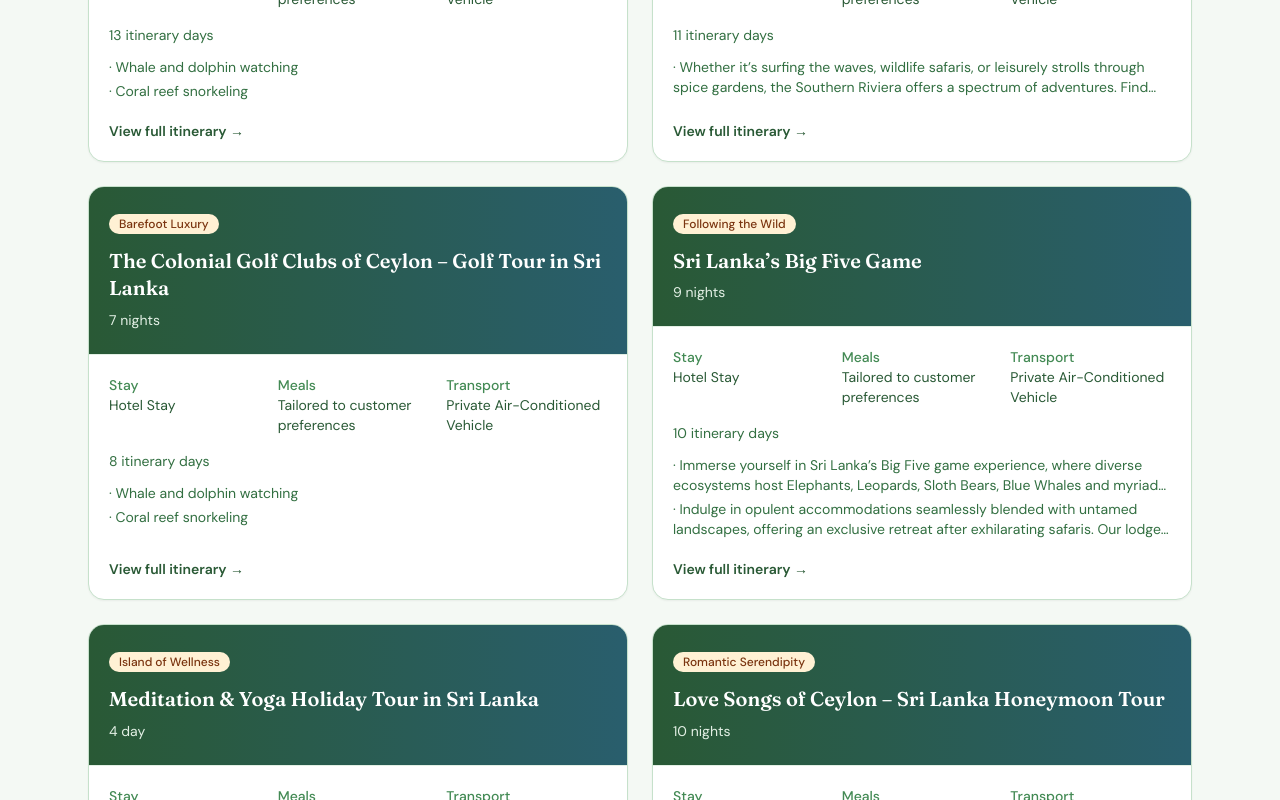
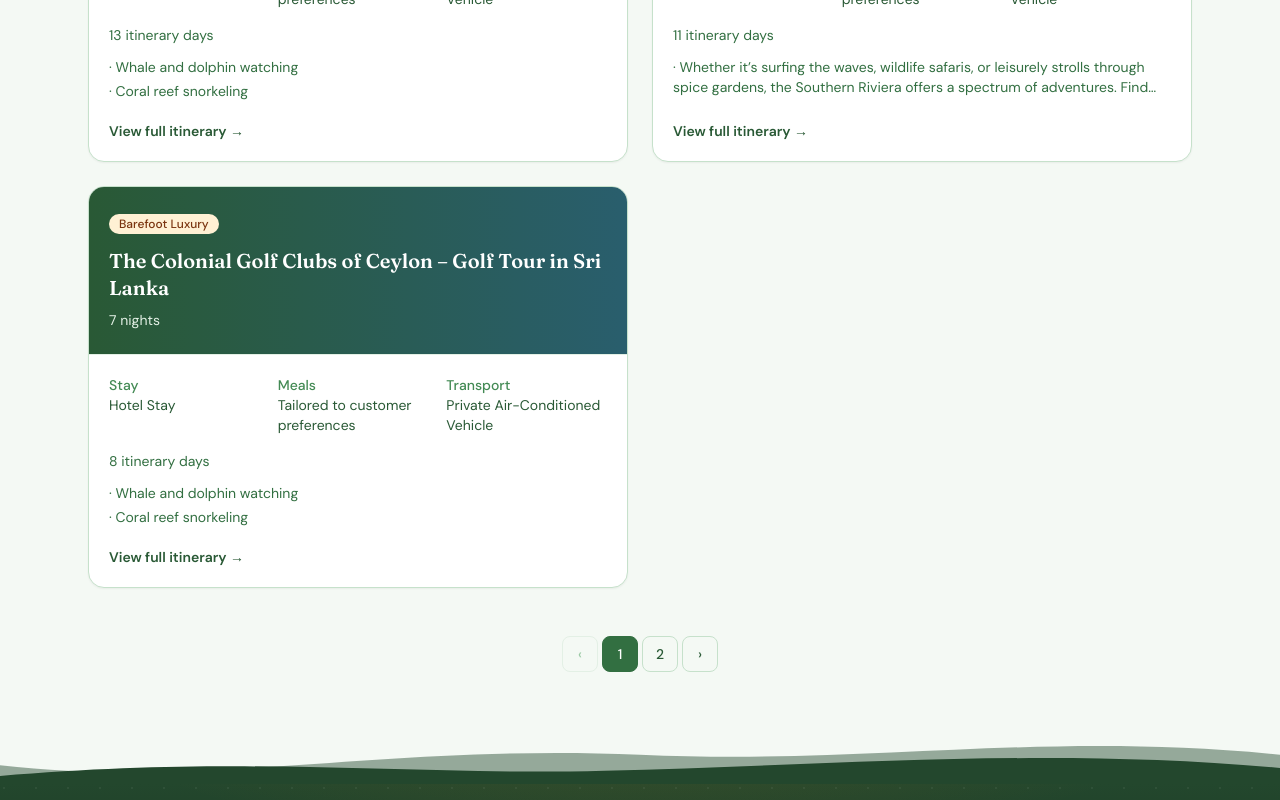
Before and after one commit to SSenitha/Cursor_24H, a Next.js app: page /tours in a window 1280 px wide. Shown: the part 2000-2800 px from the top of the page. Built offline with nearby package versions, Linux system fonts and the light colour scheme.

Commit message:
added pagination

```diff
--- a/src/app/destinations/page.tsx
+++ b/src/app/destinations/page.tsx
@@ -1,16 +1,27 @@
 import { Suspense } from "react";
 import { DestinationCard } from "@/components/DestinationCard";
 import { PageHero } from "@/components/PageHero";
+import { Pagination } from "@/components/Pagination";
 import { SearchFilters } from "@/components/SearchFilters";
 import { filterDestinations } from "@/lib/data";
 
+const PAGE_SIZE = 9;
+
 interface DestinationsPageProps {
-  searchParams: Promise<{ q?: string }>;
+  searchParams: Promise<{ q?: string; page?: string }>;
 }
 
 export default async function DestinationsPage({ searchParams }: DestinationsPageProps) {
-  const { q = "" } = await searchParams;
-  const destinations = filterDestinations(q);
+  const { q = "", page: pageParam } = await searchParams;
+  const currentPage = Math.max(1, parseInt(pageParam ?? "1", 10) || 1);
+
+  const allDestinations = filterDestinations(q);
+  const totalPages = Math.max(1, Math.ceil(allDestinations.length / PAGE_SIZE));
+  const safePage = Math.min(currentPage, totalPages);
+  const destinations = allDestinations.slice(
+    (safePage - 1) * PAGE_SIZE,
+    safePage * PAGE_SIZE,
+  );
 
   return (
     <>
@@ -25,15 +36,23 @@ export default async function DestinationsPage({ searchParams }: DestinationsPag
       </PageHero>
       <section className="mx-auto max-w-6xl px-4 py-12 sm:px-6">
         <p className="mb-8 text-sm text-jungle-600">
-          Showing {destinations.length}{" "}
-          {destinations.length === 1 ? "destination" : "destinations"}
-          {q ? ` for “${q}”` : ""}
+          Showing {(safePage - 1) * PAGE_SIZE + 1}–
+          {Math.min(safePage * PAGE_SIZE, allDestinations.length)} of{" "}
+          {allDestinations.length}{" "}
+          {allDestinations.length === 1 ? "destination" : "destinations"}
+          {q ? ` for "${q}"` : ""}
         </p>
         <div className="grid gap-6 sm:grid-cols-2 lg:grid-cols-3">
           {destinations.map((d) => (
             <DestinationCard key={d.url} destination={d} />
           ))}
         </div>
+        <Pagination
+          currentPage={safePage}
+          totalPages={totalPages}
+          basePath="/destinations"
+          params={{ q: q || undefined }}
+        />
       </section>
     </>
   );
--- a/src/app/experiences/page.tsx
+++ b/src/app/experiences/page.tsx
@@ -1,16 +1,27 @@
 import { Suspense } from "react";
 import { ExperienceCard } from "@/components/ExperienceCard";
 import { PageHero } from "@/components/PageHero";
+import { Pagination } from "@/components/Pagination";
 import { SearchFilters } from "@/components/SearchFilters";
 import { filterExperiences } from "@/lib/data";
 
+const PAGE_SIZE = 9;
+
 interface ExperiencesPageProps {
-  searchParams: Promise<{ q?: string }>;
+  searchParams: Promise<{ q?: string; page?: string }>;
 }
 
 export default async function ExperiencesPage({ searchParams }: ExperiencesPageProps) {
-  const { q = "" } = await searchParams;
-  const experiences = filterExperiences(q);
+  const { q = "", page: pageParam } = await searchParams;
+  const currentPage = Math.max(1, parseInt(pageParam ?? "1", 10) || 1);
+
+  const allExperiences = filterExperiences(q);
+  const totalPages = Math.max(1, Math.ceil(allExperiences.length / PAGE_SIZE));
+  const safePage = Math.min(currentPage, totalPages);
+  const experiences = allExperiences.slice(
+    (safePage - 1) * PAGE_SIZE,
+    safePage * PAGE_SIZE,
+  );
 
   return (
     <>
@@ -25,14 +36,23 @@ export default async function ExperiencesPage({ searchParams }: ExperiencesPageP
       </PageHero>
       <section className="mx-auto max-w-6xl px-4 py-12 sm:px-6">
         <p className="mb-8 text-sm text-jungle-600">
-          Showing {experiences.length} {experiences.length === 1 ? "experience" : "experiences"}
-          {q ? ` for “${q}”` : ""}
+          Showing {(safePage - 1) * PAGE_SIZE + 1}–
+          {Math.min(safePage * PAGE_SIZE, allExperiences.length)} of{" "}
+          {allExperiences.length}{" "}
+          {allExperiences.length === 1 ? "experience" : "experiences"}
+          {q ? ` for "${q}"` : ""}
         </p>
         <div className="grid gap-6 md:grid-cols-2 lg:grid-cols-3">
           {experiences.map((e) => (
             <ExperienceCard key={e.id} experience={e} />
           ))}
         </div>
+        <Pagination
+          currentPage={safePage}
+          totalPages={totalPages}
+          basePath="/experiences"
+          params={{ q: q || undefined }}
+        />
       </section>
     </>
   );
--- a/src/app/tours/page.tsx
+++ b/src/app/tours/page.tsx
@@ -1,17 +1,28 @@
 import { Suspense } from "react";
 import { PageHero } from "@/components/PageHero";
+import { Pagination } from "@/components/Pagination";
 import { SearchFilters } from "@/components/SearchFilters";
 import { TourCard } from "@/components/TourCard";
 import { filterTours, getTourThemes } from "@/lib/data";
 
+const PAGE_SIZE = 9;
+
 interface ToursPageProps {
-  searchParams: Promise<{ q?: string; theme?: string }>;
+  searchParams: Promise<{ q?: string; theme?: string; page?: string }>;
 }
 
 export default async function ToursPage({ searchParams }: ToursPageProps) {
-  const { q = "", theme } = await searchParams;
-  const tours = filterTours(q, theme || undefined);
+  const { q = "", theme, page: pageParam } = await searchParams;
+  const currentPage = Math.max(1, parseInt(pageParam ?? "1", 10) || 1);
+
+  const allTours = filterTours(q, theme || undefined);
   const themes = getTourThemes();
+  const totalPages = Math.max(1, Math.ceil(allTours.length / PAGE_SIZE));
+  const safePage = Math.min(currentPage, totalPages);
+  const tours = allTours.slice(
+    (safePage - 1) * PAGE_SIZE,
+    safePage * PAGE_SIZE,
+  );
 
   return (
     <>
@@ -30,20 +41,36 @@ export default async function ToursPage({ searchParams }: ToursPageProps) {
       </PageHero>
       <section className="mx-auto max-w-6xl px-4 py-12 sm:px-6">
         <p className="mb-8 text-sm text-jungle-600">
-          Showing {tours.length} {tours.length === 1 ? "tour" : "tours"}
-          {q ? ` for “${q}”` : ""}
+          {allTours.length === 0 ? (
+            <>0 tours{q ? ` for "${q}"` : ""}{theme ? ` · ${theme}` : ""}</>
+          ) : (
+            <>
+              Showing {(safePage - 1) * PAGE_SIZE + 1}–
+              {Math.min(safePage * PAGE_SIZE, allTours.length)} of {allTours.length}{" "}
+              {allTours.length === 1 ? "tour" : "tours"}
+              {q ? ` for "${q}"` : ""}
               {theme ? ` · ${theme}` : ""}
+            </>
+          )}
         </p>
-        {tours.length === 0 ? (
+        {allTours.length === 0 ? (
           <p className="rounded-2xl border border-dashed border-jungle-300 bg-white p-10 text-center text-jungle-600">
             No tours match your search. Try a different keyword or theme.
           </p>
         ) : (
+          <>
             <div className="grid gap-6 md:grid-cols-2">
               {tours.map((tour) => (
                 <TourCard key={tour.id} tour={tour} />
               ))}
             </div>
+            <Pagination
+              currentPage={safePage}
+              totalPages={totalPages}
+              basePath="/tours"
+              params={{ q: q || undefined, theme: theme || undefined }}
+            />
+          </>
         )}
       </section>
     </>
--- /dev/null
+++ b/src/components/Pagination.tsx
@@ -0,0 +1,108 @@
+import Link from "next/link";
+
+interface PaginationProps {
+  currentPage: number;
+  totalPages: number;
+  basePath: string;
+  params?: Record<string, string | undefined>;
+}
+
+function buildUrl(
+  basePath: string,
+  params: Record<string, string | undefined>,
+  page: number,
+) {
+  const p = new URLSearchParams();
+  for (const [key, value] of Object.entries(params)) {
+    if (value) p.set(key, value);
+  }
+  if (page > 1) p.set("page", String(page));
+  else p.delete("page");
+  const qs = p.toString();
+  return qs ? `${basePath}?${qs}` : basePath;
+}
+
+export function Pagination({
+  currentPage,
+  totalPages,
+  basePath,
+  params = {},
+}: PaginationProps) {
+  if (totalPages <= 1) return null;
+
+  const pageWindow = getPageWindow(currentPage, totalPages);
+
+  return (
+    <nav
+      aria-label="Pagination"
+      className="mt-12 flex items-center justify-center gap-1"
+    >
+      <Link
+        href={buildUrl(basePath, params, currentPage - 1)}
+        aria-disabled={currentPage === 1}
+        className={`inline-flex h-9 w-9 items-center justify-center rounded-lg border text-sm font-medium transition-colors ${
+          currentPage === 1
+            ? "pointer-events-none border-jungle-100 text-jungle-300"
+            : "border-jungle-200 text-jungle-700 hover:bg-jungle-50"
+        }`}
+        aria-label="Previous page"
+      >
+        ‹
+      </Link>
+
+      {pageWindow.map((p, i) =>
+        p === "…" ? (
+          <span
+            key={`ellipsis-${i}`}
+            className="inline-flex h-9 w-9 items-center justify-center text-sm text-jungle-400"
+          >
+            …
+          </span>
+        ) : (
+          <Link
+            key={p}
+            href={buildUrl(basePath, params, p as number)}
+            aria-current={p === currentPage ? "page" : undefined}
+            className={`inline-flex h-9 w-9 items-center justify-center rounded-lg border text-sm font-medium transition-colors ${
+              p === currentPage
+                ? "border-jungle-600 bg-jungle-600 text-white"
+                : "border-jungle-200 text-jungle-700 hover:bg-jungle-50"
+            }`}
+          >
+            {p}
+          </Link>
+        ),
+      )}
+
+      <Link
+        href={buildUrl(basePath, params, currentPage + 1)}
+        aria-disabled={currentPage === totalPages}
+        className={`inline-flex h-9 w-9 items-center justify-center rounded-lg border text-sm font-medium transition-colors ${
+          currentPage === totalPages
+            ? "pointer-events-none border-jungle-100 text-jungle-300"
+            : "border-jungle-200 text-jungle-700 hover:bg-jungle-50"
+        }`}
+        aria-label="Next page"
+      >
+        ›
+      </Link>
+    </nav>
+  );
+}
+
+function getPageWindow(current: number, total: number): (number | "…")[] {
+  if (total <= 7) return Array.from({ length: total }, (_, i) => i + 1);
+
+  const pages: (number | "…")[] = [1];
+
+  if (current > 3) pages.push("…");
+
+  const start = Math.max(2, current - 1);
+  const end = Math.min(total - 1, current + 1);
+  for (let i = start; i <= end; i++) pages.push(i);
+
+  if (current < total - 2) pages.push("…");
+
+  pages.push(total);
+  return pages;
+}
--- a/src/components/SearchFilters.tsx
+++ b/src/components/SearchFilters.tsx
@@ -29,6 +29,8 @@ export function SearchFilters({
         if (value) params.set(key, value);
         else params.delete(key);
       }
+      // Reset to page 1 whenever filters change
+      params.delete("page");
       startTransition(() => {
         const query = params.toString();
         router.push(query ? `${pathname}?${query}` : pathname);
```
Lines whose indentation alone changed are shown as unchanged.
